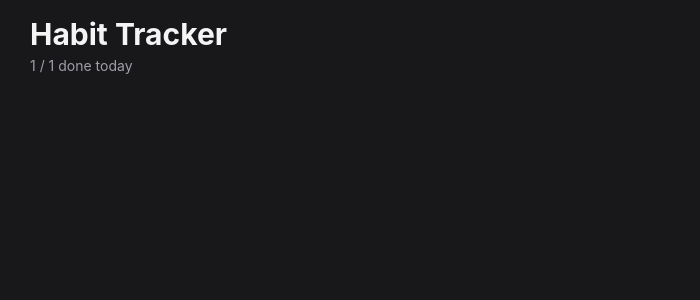
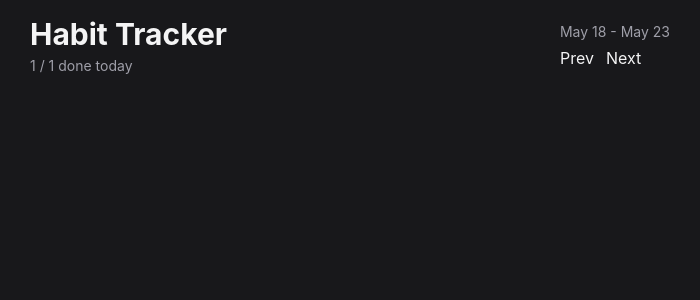
Before and after one commit to Devanshukoli/habitkit, a React (Vite) app: page / in a window 1280 px wide. Shown: the top 300 px of the page, without its empty margins (290-990 px from the left). Built offline with nearby package versions, Linux system fonts and the light colour scheme.

Commit message:
add styles to pre,next buttons

```diff
--- a/src/App.tsx
+++ b/src/App.tsx
@@ -1,4 +1,3 @@
-
 function Header() {
   return (
     <>
@@ -7,12 +6,17 @@ function Header() {
           <h1 className="text-3xl font-bold">Habit Tracker</h1>
           <span className="text-zinc-400 text-sm">1 / 1 done today</span>
         </div>
-        <div></div>
+        <div className="flex flex-col gap-1">
+          <span className="text-zinc-400 text-sm">May 18 - May 23</span>
+          <div className="flex items-center gap-3">
+            <button>Prev</button>
+            <button>Next</button>
+          </div>
+        </div>
       </header>
     </>
   );
 }
-
 
 export default function App() {
   return (
```
